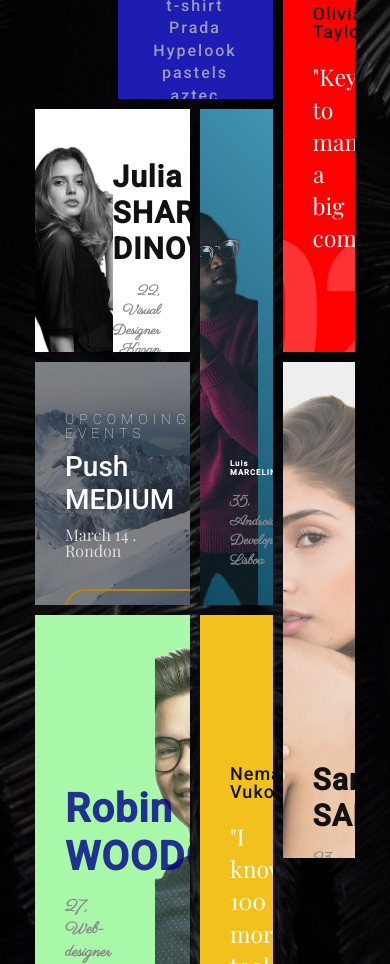
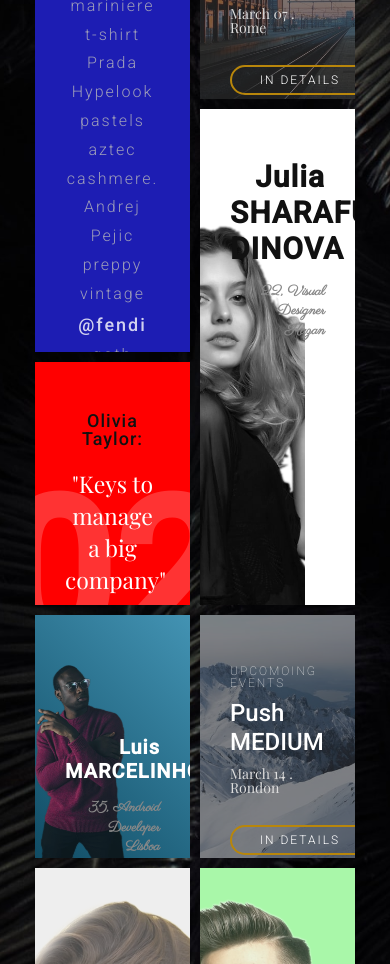
Before and after one commit to suyeon-hong/grid_design, a plain HTML site: page index.html in a window 390 px wide. Shown: the part 1036-2000 px from the top of the page. Drawn offline with nearby package versions, Linux system fonts and the light colour scheme.

Commit message:
반응형 980px

```diff
--- a/scss/style.scss
+++ b/scss/style.scss
@@ -473,3 +473,116 @@ main{
         }
     }
 }
+
+@media screen and (max-width: 980px){
+    main section{
+        .item-sizer{
+            width: 50%;
+        }
+        .item{
+            width: 50%;
+
+            &:nth-of-type(3){
+                width: 50%;
+
+                .inner{
+                    h1{
+                        font-size: 22px;
+                    }
+                    p{
+                        font-size: 12px;
+                    }
+                }
+            }
+            &:nth-of-type(6){
+                height: 60vh;
+
+                .inner{
+                    p{
+                        font-weight: 300;
+                        line-height: 1.8;
+                        margin-bottom: 70px;
+
+                        span{
+                            font-weight: 400;
+                        }
+                    }
+                    i{
+                        margin-bottom: 10px;
+                    }
+                }
+            }
+            &:nth-of-type(7){
+                height: 60vh;
+
+                .inner{
+                    padding-left: 30px;
+
+                    img{
+                        width: 100%;
+                        top: 40px;
+                        left: -50px;
+                    }
+                }
+            }
+            &:nth-of-type(10){
+                height: 30vh;
+
+                .inner{
+                    padding-top: 120px;
+                    text-align: right;
+
+                    h1{
+                        font-size: 20px;
+                    }
+                }
+            }
+            &:nth-of-type(11){
+                .inner{
+                    padding-top: 400px;
+
+                    img{
+                        right: 0;
+                    }
+                    h1{
+                        font-size: 30px;
+                    }
+                    p{
+                        font-size: 14px;
+                    }
+                }
+            }
+            &:nth-of-type(12){
+                width: 50%;
+            }
+            &.quote{
+                height: 30vh;
+
+                .inner{
+                    padding-top: 50px;
+                }
+            }
+            &.events{
+                width: 50%;
+
+                .inner{
+                    h1{
+                        font-size: 12px;
+                        letter-spacing: 2px;
+                    }
+                    h2{
+                        font-size: 24px;
+                    }
+                    p{
+                        font-size: 14px;
+                    }
+                    a{
+                        width: 140px;
+                        height: 30px;
+                        font: 300 12px/27px 'Roboto';
+                    }
+                }
+            }
+        }
+    }
+}
```
Also changed, not shown: css/style.css, 1 other file.
